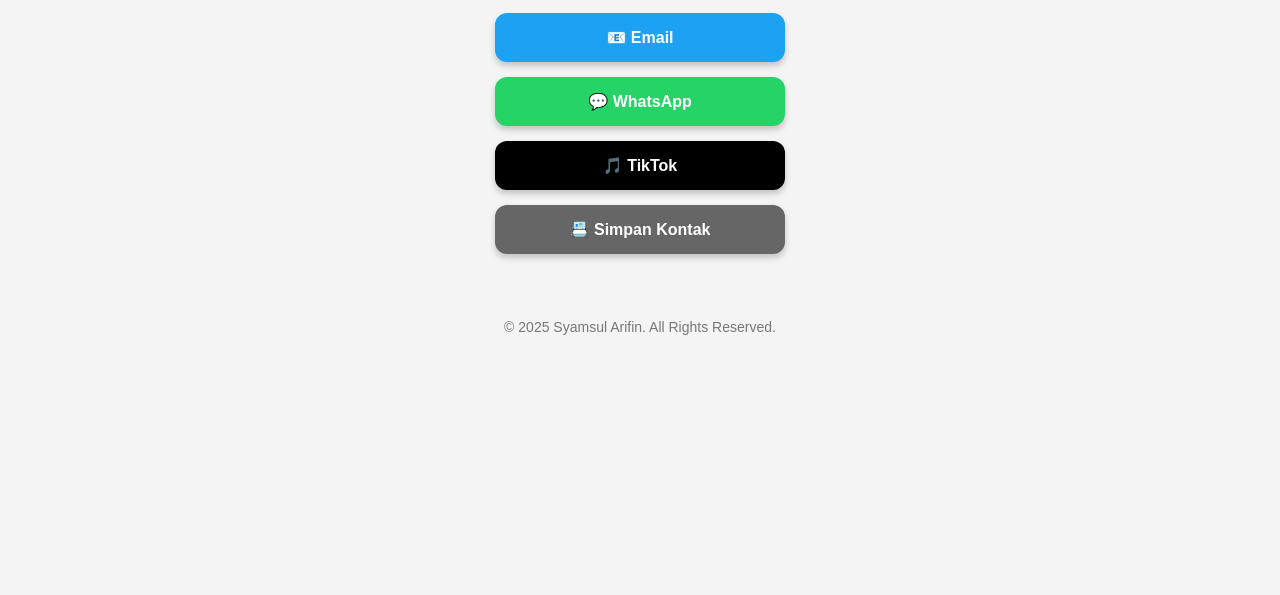
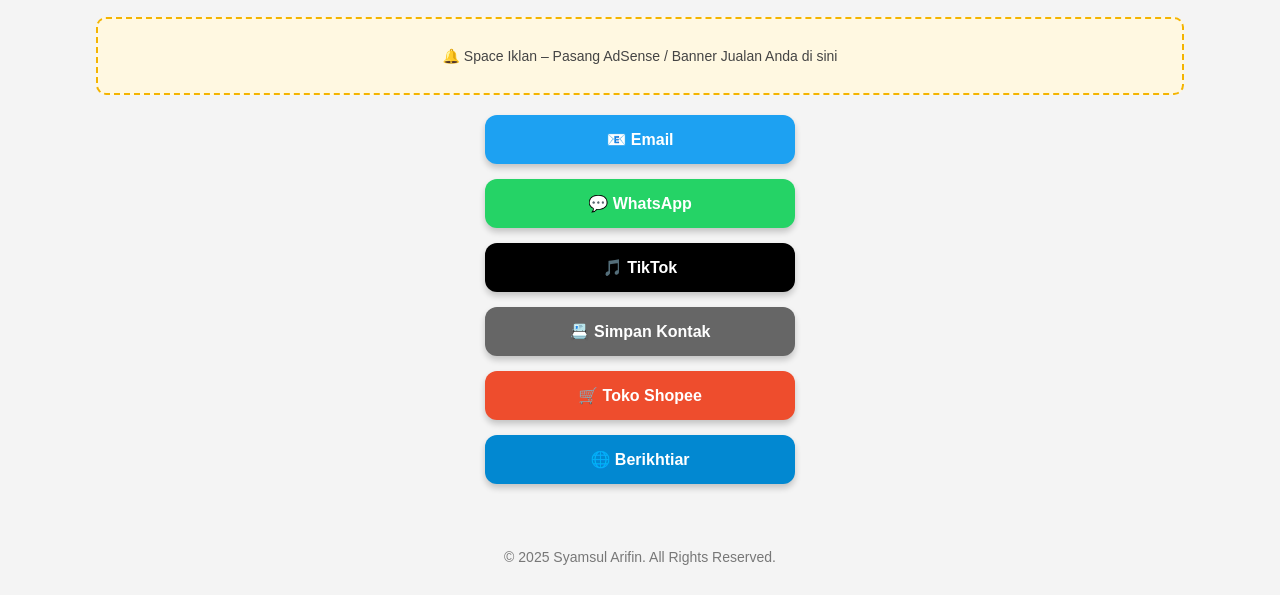
Before and after one commit to Syarifma78/syamsul-media, a plain HTML site: page index.html in a window 1280 px wide. Shown: the part 313-908 px from the top of the page. Before the commit the page ends 800 px from the top, so only its background shows below. Drawn offline with Linux system fonts and the light colour scheme.

Commit message:
Add files via upload

```diff
--- a/index.html
+++ b/index.html
@@ -40,6 +40,16 @@
       margin-top: 10px;
       font-size: 24px;
     }
+    .ads {
+      background: #fff8e1;
+      border: 2px dashed #f4b400;
+      color: #444;
+      margin: 20px auto;
+      padding: 15px;
+      width: 85%;
+      border-radius: 10px;
+      font-size: 14px;
+    }
     .links a {
       display: flex;
       align-items: center;
@@ -47,7 +57,7 @@
       gap: 10px;
       margin: 15px auto;
       padding: 15px;
-      width: 260px;
+      width: 280px;
       border-radius: 12px;
       text-decoration: none;
       color: white;
@@ -72,6 +82,12 @@
     .vcard { background: #666666; }
     .vcard:hover { background: #444444; }
 
+    .shopee { background: #ee4d2d; }
+    .shopee:hover { background: #d63c1e; }
+
+    .berikhtiar { background: #0288d1; }
+    .berikhtiar:hover { background: #026aa7; }
+
     footer {
       margin: 30px 0;
       font-size: 14px;
@@ -87,11 +103,18 @@
 
   <main>
     <h1>Syamsul Arifin</h1>
+
+    <div class="ads">
+      <p>🔔 Space Iklan – Pasang AdSense / Banner Jualan Anda di sini</p>
+    </div>
+
     <div class="links">
       <a href="mailto:syarifma78@gmail.com" class="email">📧 Email</a>
       <a href="https://wa.me/6281234268628" target="_blank" class="wa">💬 WhatsApp</a>
       <a href="https://www.tiktok.com/@syarif_ma?_t=ZS-8zokP3VX4Lc&_r=1" target="_blank" class="tiktok">🎵 TikTok</a>
       <a href="syamsul-arifin.vcf" download class="vcard">📇 Simpan Kontak</a>
+      <a href="https://shopee.co.id/syarifma78" target="_blank" class="shopee">🛒 Toko Shopee</a>
+      <a href="https://berikhtiar.com/syamsul.ar.2fe" target="_blank" class="berikhtiar">🌐 Berikhtiar</a>
     </div>
   </main>
 
```
Also changed, not shown: 2 other files.
